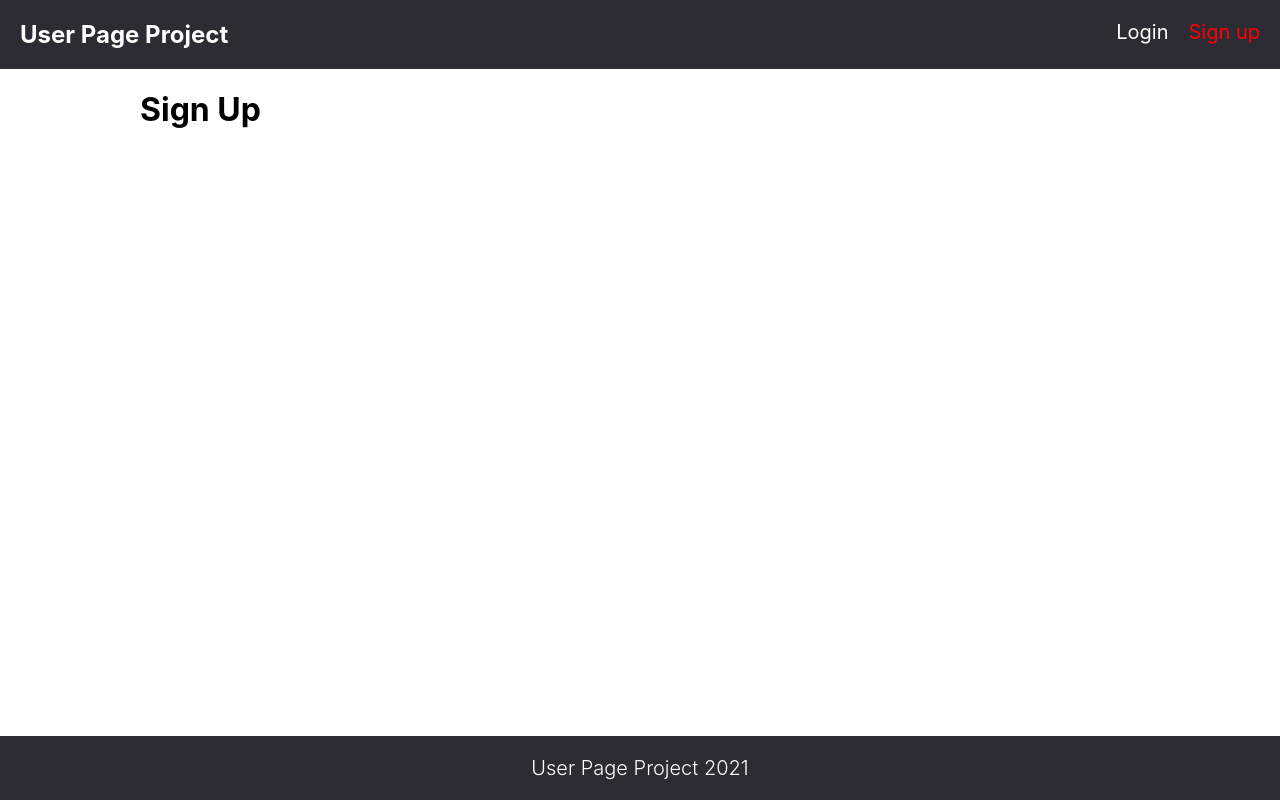
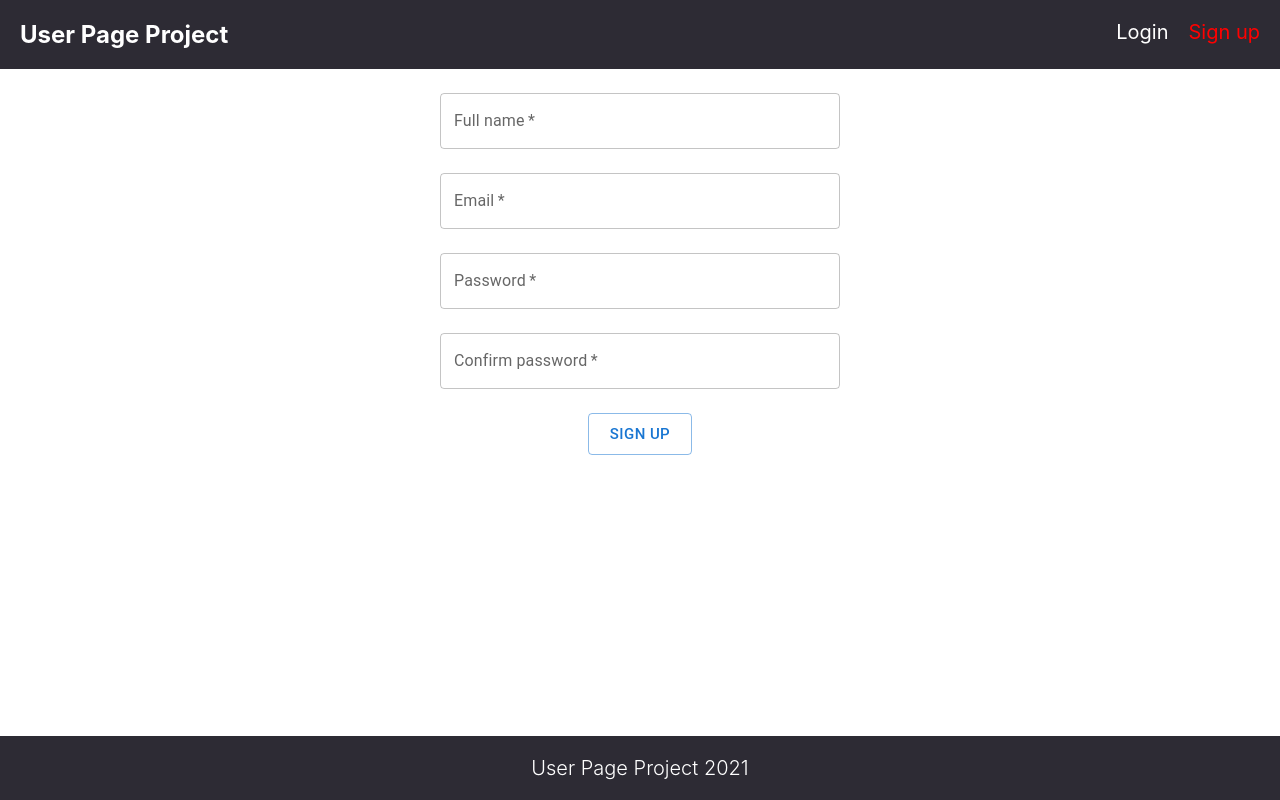
Before and after one commit to quantumVector/User-Page, a React (Create React App) app: page /signup in a window 1280 px wide. Built offline with nearby package versions, Linux system fonts and the light colour scheme; the HTML template or start-up script is replaced by a standard one.

Commit message:
added sign up layout

```diff
--- a/src/components/pages/Login.tsx
+++ b/src/components/pages/Login.tsx
@@ -41,4 +41,4 @@ const Login: FC = () => {
   )
 }
 
-export default Login
+export default Login;
--- a/src/components/pages/SignUp.tsx
+++ b/src/components/pages/SignUp.tsx
@@ -1,11 +1,59 @@
-import React, { FC } from 'react'
+import React, { FC } from 'react';
+import { Alert, Button, Grid, TextField, Box } from '@mui/material';
 
-const SignUp: FC = () => {
+const Signup: FC = () => {
   return (
-    <div>
-      <h1>Sign Up</h1>
-    </div>
+    <>
+      {false && (
+        <Alert severity='error' style={{ marginTop: 20 }}>
+          {'error'}
+        </Alert>
+      )}
+      <Grid display='flex' justifyContent='center' alignItems='center' height=''>
+        <form>
+          <TextField
+            label='Full name'
+            variant='outlined'
+            fullWidth
+            sx={{ display: 'block', marginTop: 3, marginBottom: 3, width: 400 }}
+            required
+          />
+          <TextField
+            type='email'
+            label='Email'
+            variant='outlined'
+            fullWidth
+            sx={{ display: 'block', marginTop: 3, marginBottom: 3, width: 400 }}
+            required
+          />
+          <TextField
+            type='password'
+            label='Password'
+            variant='outlined'
+            fullWidth
+            sx={{ display: 'block', marginBottom: 3, width: 400 }}
+            required
+          />
+          <TextField
+            type='password'
+            label='Confirm password'
+            variant='outlined'
+            fullWidth
+            sx={{ display: 'block', marginBottom: 3, width: 400 }}
+            required
+          />
+          <Box textAlign='center'>
+            <Button
+              variant='outlined'
+              size="large"
+            >
+              Sign up
+            </Button>
+          </Box>
+        </form>
+      </Grid>
+    </>
   )
 }
 
-export default SignUp
+export default Signup;
--- a/src/components/pages/index.ts
+++ b/src/components/pages/index.ts
@@ -1,4 +1,4 @@
 export { default as Login } from './Login';
-export { default as SignUp } from './SignUp';
+export { default as Signup } from './Signup';
 export { default as UserPage } from './UserPage';
 export { default as NotFound } from './NotFound';
--- a/src/components/routes/list.ts
+++ b/src/components/routes/list.ts
@@ -1,4 +1,4 @@
-import { Login, NotFound, SignUp, UserPage } from "../pages";
+import { Login, NotFound, Signup, UserPage } from "../pages";
 
 export const routes = [
   {
@@ -13,7 +13,7 @@ export const routes = [
   },
   {
     path: '/signup',
-    element: SignUp,
+    element: Signup,
     auth: false,
   },
   {
```
